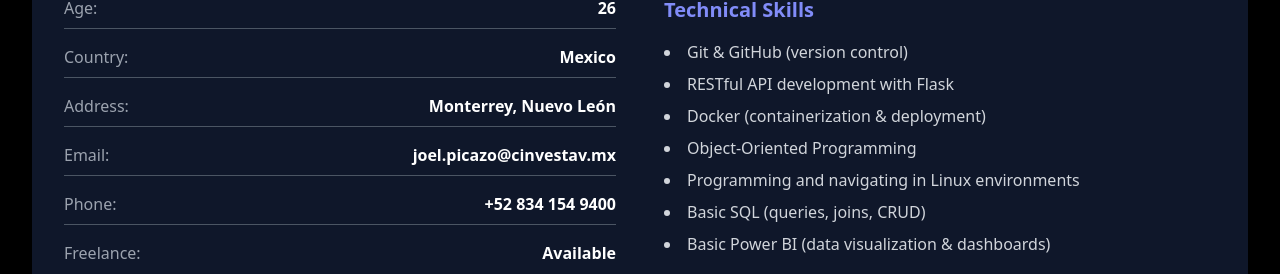
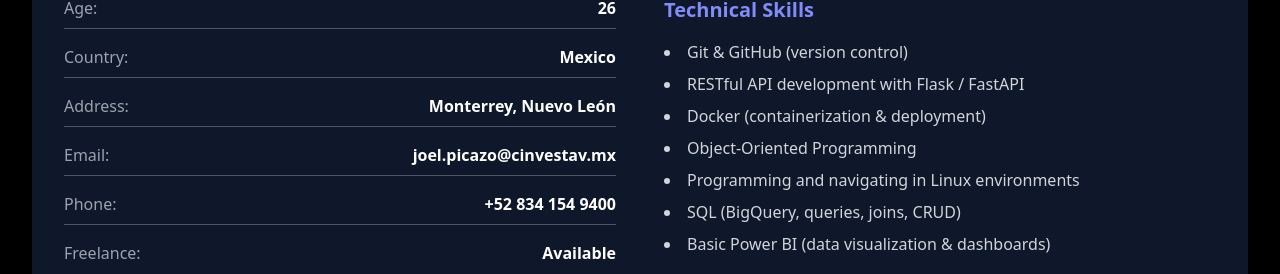
Before and after one commit to JPicazo99/JP-Portfolio, a React (Vite) app: page / in a window 1280 px wide. Shown: the part 1396-1670 px from the top of the page. Built offline with nearby package versions, Linux system fonts and the light colour scheme.

Commit message:
Update of CV - SQL skills

```diff
--- a/src/pages/Inicio.jsx
+++ b/src/pages/Inicio.jsx
@@ -32,11 +32,11 @@ function Inicio() {
 
   const skills = [
     'Git & GitHub (version control)',
-    'RESTful API development with Flask',
+    'RESTful API development with Flask / FastAPI',
     'Docker (containerization & deployment)',
     'Object-Oriented Programming',
     'Programming and navigating in Linux environments',
-    'Basic SQL (queries, joins, CRUD)',
+    'SQL (BigQuery, queries, joins, CRUD)',
     'Basic Power BI (data visualization & dashboards)'
   ];
 
```
Also changed, not shown: 1 other file (tests, documents, lock files or other folders).
